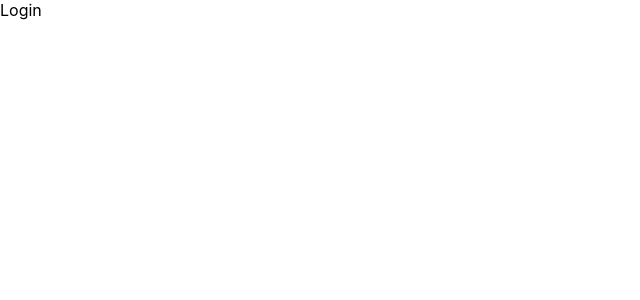
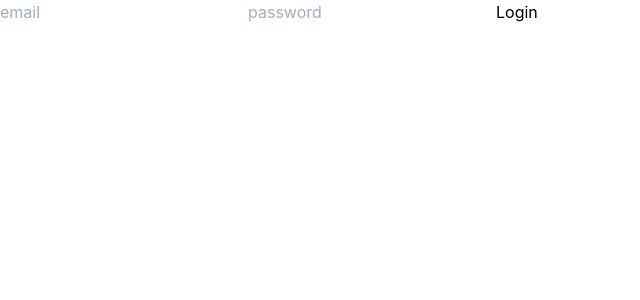
Before and after one commit to Khimarra/the-x-effect-frontend, a React (Create React App) app: page /login in a window 1280 px wide. Shown: the top 300 px of the page, without its empty margins (0-640 px from the left). Built offline with nearby package versions, Linux system fonts and the light colour scheme.

Commit message:
login works on frontend

```diff
--- a/src/App.js
+++ b/src/App.js
@@ -1,5 +1,6 @@
 import React from "react"
 import { Switch, Route } from "react-router-dom"
+import './styles/style.css'
 import CardDetail from "./components/CardDetail"
 import EditCard from "./components/EditCard"
 import Login from "./components/Login"
--- a/src/components/Login.jsx
+++ b/src/components/Login.jsx
@@ -1,9 +1,39 @@
-import React from 'react'
+import React, { useState } from "react"
+import { handleLogin } from "../services/api-auth"
 
-export default function Login() {
+export default function Login(props) {
+  const [user, setUser] = useState({ email: "", password: "" })
+
+  const handleChange = (e) => {
+    setUser({...user, [e.target.name]: e.target.value })
+    console.log(e.target.value)
+  }
+
+  const handleSubmit = (e) => {
+    e.preventDefault()
+    console.log(user)
+    handleLogin(user, () => {
+      props.history.push('/')
+    })
+  }
+
   return (
     <div>
-      Login
+      <form onSubmit={handleSubmit}>
+        <input
+          type="text"
+          name="email"
+          placeholder="email"
+          onChange={handleChange}
+        ></input>
+        <input
+          type="password"
+          name="password"
+          placeholder="password"
+          onChange={handleChange}
+        ></input>
+        <button>Login</button>
+      </form>
     </div>
   )
 }
--- a/services/api-auth.js
+++ b/src/services/api-auth.js
@@ -9,7 +9,7 @@ import axios from 'axios'
 let storageString = "Productivity App"
 
 export const api = axios.create({
-  baseURL: apiUrl,
+  baseURL: apiUrl
 })
 
 export const isBrowser = () => typeof window !== "undefined"
@@ -25,12 +25,13 @@ const setUser = (user) => {
 
 export const handleLogin = async ({ email, password }, callback) => {
   try {
-    let response = await axios.post(`${apiUrl}auth`, {
+    let response = await axios.post(`${apiUrl}login`, {
       email: email,
       password: password,
     })
     if (response.status === 200) {
-      api.default.headers.common.authorization = `Bearer ${response.data.token}`
+      console.log(api)
+      api.defaults.headers.common.authorization = `Bearer ${response.data.token}`
       setUser({
         token: response.data.token,
         name: response.data.name,
@@ -50,7 +51,7 @@ export const handleSignup = async ({ email, password }, callback) => {
       password: password,
     })
     if (response.status === 200) {
-      api.default.headers.common.authorization = `Bearer ${response.data.token}`
+      api.defaults.headers.common.authorization = `Bearer ${response.data.token}`
       setUser({
         token: response.data.token,
         name: response.data.name,
--- a/services/api-helper.js
+++ b/src/services/api-helper.js
@@ -1,4 +1,4 @@
-import Settings from '../src/components/Settings'
+import Settings from '../components/Settings'
 import { api } from './api-auth'
 
 const tryCatchApiCall = async (methodString, urlString, data = null) => {
```
Also changed, not shown: src/services/api-config.js (renamed from services/api-config.js).
